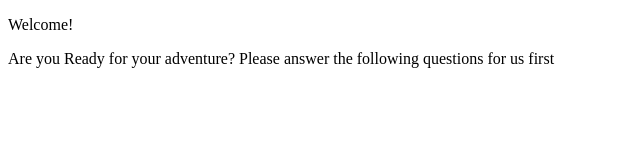
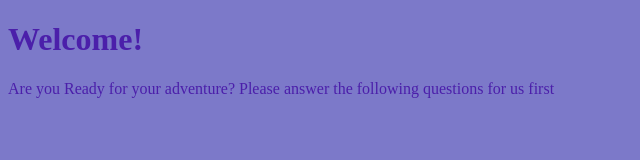
Before and after one commit to israsteeves3/take-it-further, a plain HTML site: page spacewaiver.html in a window 1280 px wide. Shown: the whole page, without its empty margins (0-640 px from the left). Drawn offline with Linux system fonts and the light colour scheme.

Commit message:
waiver, stylesheet, questionaire

```diff
--- a/spacewaiver.html
+++ b/spacewaiver.html
@@ -4,9 +4,10 @@
     <meta charset="UTF-8">
     <meta name="viewport" content="width=device-width, initial-scale=1.0">
     <title>Waiver</title>
+    <link rel="stylesheet" href="stylespace.css">
 </head>
 <body>
-    <p> Welcome!</p>
+    <p><h1>Welcome!</h1></p>
     <p> Are you Ready for your adventure? Please answer the following questions for us first</p>
 </body>
 </html>
--- /dev/null
+++ b/stylespace.css
@@ -0,0 +1,4 @@
+body{
+    background-color: rgb(124, 121, 201);
+    color: rgb(75, 31, 170);
+}
```
Also changed, not shown: invitation.html (+1 -0 lines), spacequestions.html (added, +11 -0 lines).
